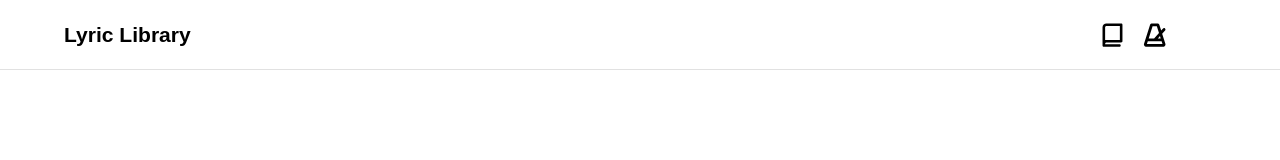
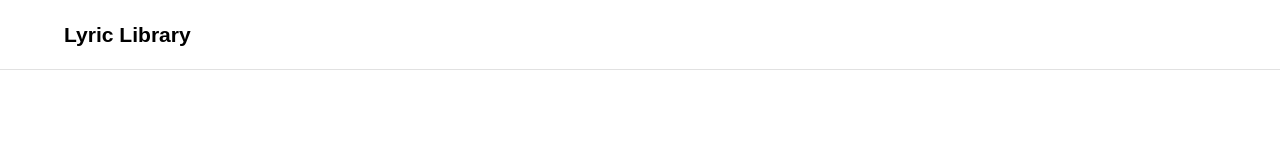
Before and after one commit to emmanuelojiji/write-it-down, a React (Create React App) app: page / in a window 1280 px wide. Shown: the top 160 px of the page. Built offline with nearby package versions, Linux system fonts and the light colour scheme.

Commit message:
showTools boolean passed as props in editor component

```diff
--- a/src/Components/Header.js
+++ b/src/Components/Header.js
@@ -3,17 +3,18 @@ import { Link } from "react-router-dom";
 import icon_book from "../Media/icon-book.svg";
 import icon_metronome from "../Media/icon-metronome.svg";
 
-const Header = ({ user }) => {
+const Header = ({ user, showTools }) => {
   return (
     <header>
       <Link to="/projects">
         <h3>Lyric Library</h3>
       </Link>
       <div className="header-right">
-        <div className="tools-container">
+
+        {showTools && <div className="tools-container">
           <img src={icon_book} />
           <img src={icon_metronome} />
-        </div>
+        </div>}
 
         {user && <div className="avatar"></div>}
       </div>
--- a/src/Pages/Editor.js
+++ b/src/Pages/Editor.js
@@ -37,7 +37,7 @@ export const Editor = () => {
   console.log(sections);
   return (
     <div className="editor">
-      <Header user={user} />
+      <Header user={user} showTools={true} />
 
       <main className="editor-main">
         <div className="editor-main-left">
```
